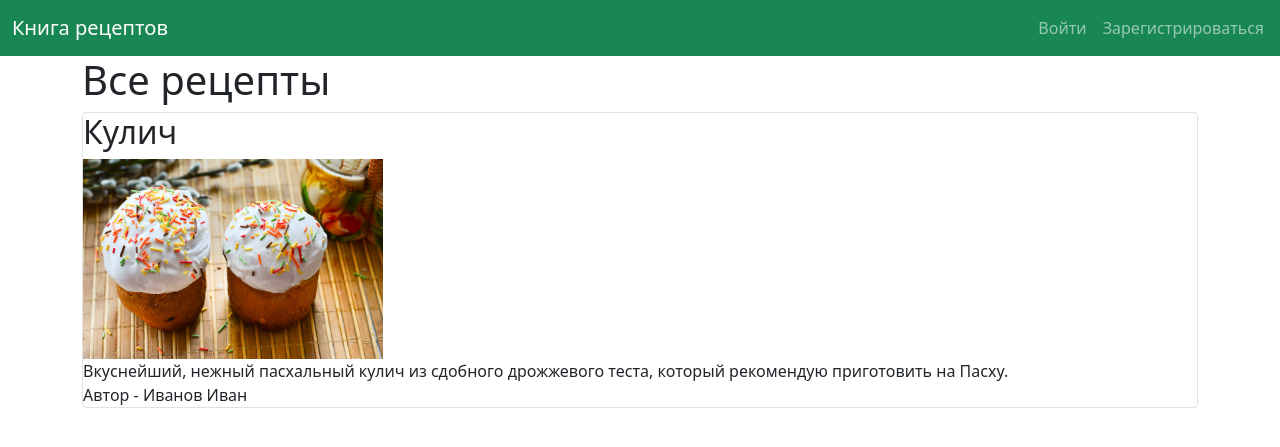
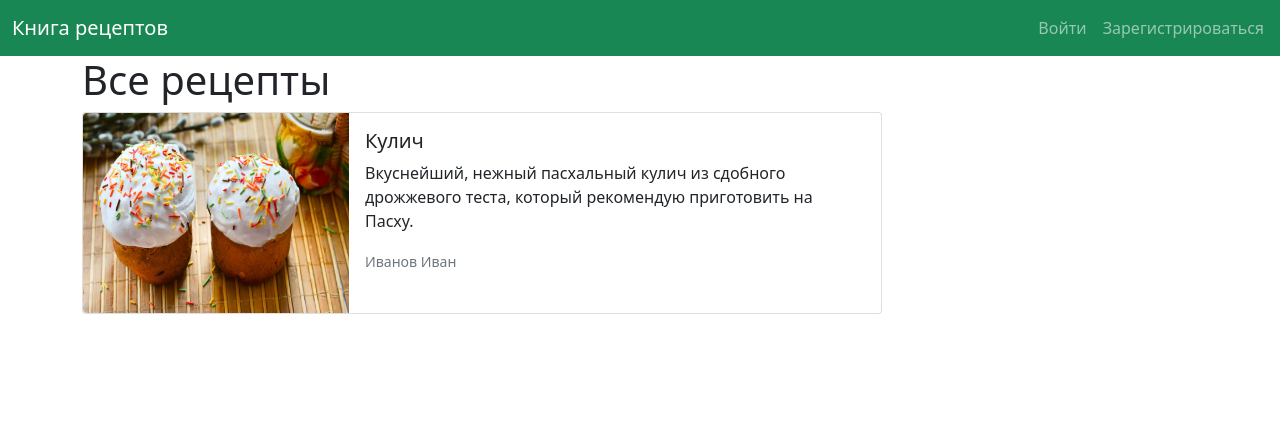
Before and after one commit to olik07/web-project, a Flask app: page / in a window 1280 px wide. Shown: the top 447 px of the page. Run offline with Flask 3, Linux system fonts and the light colour scheme.

Commit message:
display recipes on the main screen

```diff
--- a/main.py
+++ b/main.py
@@ -20,7 +20,7 @@ def index():
 
 
 @app.route('/register', methods=['GET', 'POST'])
-def reqister():
+def register():
     form = RegisterForm()
     if form.validate_on_submit():
         if form.password.data != form.password_again.data:
--- a/templates/index.html
+++ b/templates/index.html
@@ -3,17 +3,19 @@
 {% block content %}
 <h1>Все рецепты</h1>
 {% for item in recipes %}
-<div class="col-md6 border rounded">
-    <h2>{{ item.title }}</h2>
-    <div class="recipe_image">
-        <img src="static/img/{{ item.picture_name }}" width="300">
+<div class="card mb-3" style="max-width: 800px;">
+  <div class="row g-0">
+    <div class="col-md-4">
+      <img src="static/img/{{ item.picture_name }}" class="img-fluid rounded-start" style="height: 200px;">
     </div>
-    <div class="description">
-        {{ item.description }}
+    <div class="col-md-8">
+      <div class="card-body">
+        <h5 class="card-title">{{ item.title }}</h5>
+        <p class="card-text">{{ item.description }}</p>
+        <p class="card-text"><small class="text-muted">{{ item.user.surname }}&nbsp;{{ item.user.name }}</small></p>
+      </div>
     </div>
-    <div>
-        Автор - {{ item.user.surname}}&nbsp{{ item.user.name }}
-    </div>
+  </div>
 </div>
 {% endfor %}
 {% endblock %}
```
